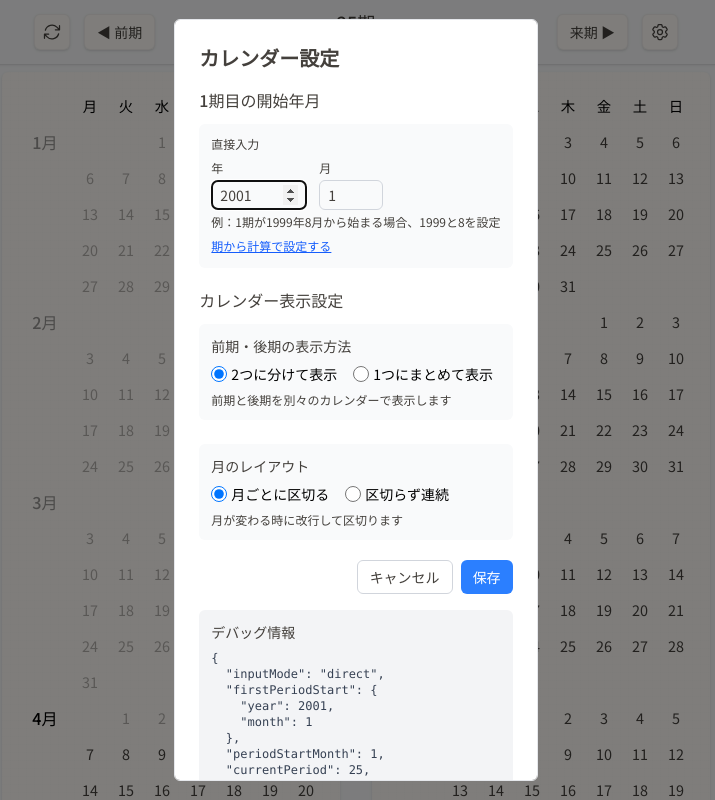
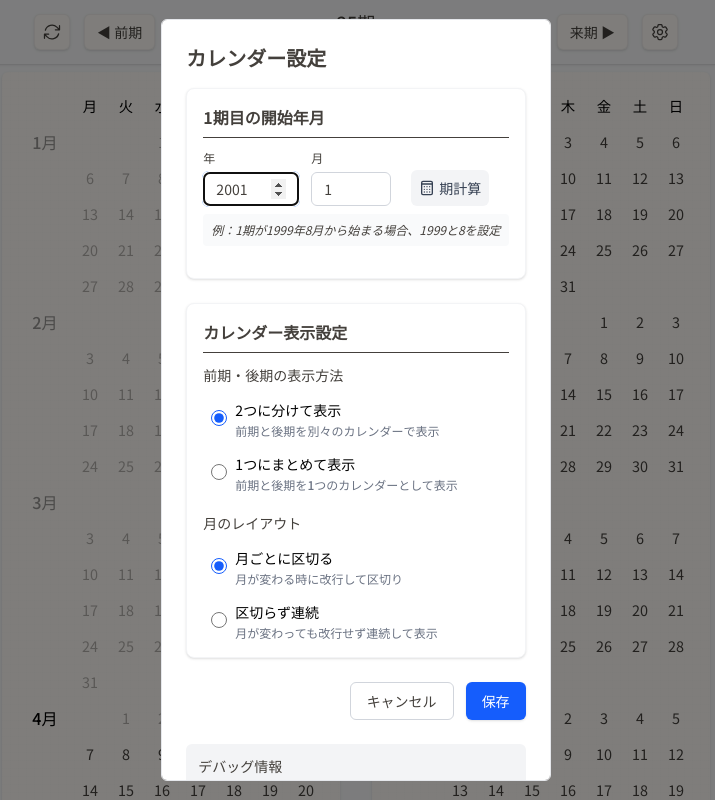
Before and after one commit to okonomi/period-calendar, a React (Vite) app: page / in a window 1280 px wide. Both pictures are taken after a click on the button 944 px from the left and 32 px from the top of the page. Shown: the top 800 px of the page, without its empty margins (284-999 px from the left). Built offline with nearby package versions, Linux system fonts and the light colour scheme; no server answers.

Commit message:
refactor: enhance calculator functionality and improve popup handling in SettingsForm

```diff
--- a/src/components/SettingsForm.tsx
+++ b/src/components/SettingsForm.tsx
@@ -1,5 +1,5 @@
 import { zodResolver } from "@hookform/resolvers/zod"
-import { useState } from "react"
+import { useEffect, useRef, useState } from "react"
 import { useForm } from "react-hook-form"
 import { z } from "zod"
 import { createCalendarDate, getToday } from "../domain/CalendarDate"
@@ -36,6 +36,10 @@ export const SettingsForm: React.FC<SettingsFormProps> = ({ settings, onSave, on
   const today = getToday()
   // 期から計算セクションの表示/非表示状態
   const [showCalculator, setShowCalculator] = useState(false)
+  // ポップアップの参照
+  const popupRef = useRef<HTMLDivElement>(null)
+  // ボタンの参照（ポップアップの位置決めに使用）
+  const buttonRef = useRef<HTMLButtonElement>(null)
 
   // react-hook-formの設定
   const {
@@ -66,8 +70,31 @@ export const SettingsForm: React.FC<SettingsFormProps> = ({ settings, onSave, on
     if (result) {
       setValue("firstPeriodStart.year", result.year)
       setValue("firstPeriodStart.month", result.month)
+      setShowCalculator(false) // 計算適用後にポップアップを閉じる
     }
   }
+
+  // ポップアップ外のクリックを検知して閉じる
+  useEffect(() => {
+    const handleClickOutside = (event: MouseEvent) => {
+      if (
+        popupRef.current &&
+        !popupRef.current.contains(event.target as Node) &&
+        buttonRef.current &&
+        !buttonRef.current.contains(event.target as Node)
+      ) {
+        setShowCalculator(false)
+      }
+    }
+
+    if (showCalculator) {
+      document.addEventListener("mousedown", handleClickOutside)
+    }
+
+    return () => {
+      document.removeEventListener("mousedown", handleClickOutside)
+    }
+  }, [showCalculator])
 
   // フォーム送信処理
   const onSubmitForm = (data: FormState) => {
@@ -82,15 +109,16 @@ export const SettingsForm: React.FC<SettingsFormProps> = ({ settings, onSave, on
   return (
     <form onSubmit={handleSubmit(onSubmitForm)}>
       <h2 className="text-calendar-text mb-4 text-lg font-semibold sm:text-xl">カレンダー設定</h2>
-      <div className="mb-5">
-        <h3 className="text-calendar-text mb-2 text-sm font-medium sm:mb-3 sm:text-base">1期目の開始年月</h3>
 
-        {/* 直接入力フォーム */}
-        <div className="mb-4 rounded-md bg-gray-50 p-3">
-          <h4 className="text-calendar-text mb-2 text-xs font-medium">直接入力</h4>
-          <div className="flex flex-wrap items-center gap-3">
+      {/* 1期目の開始年月設定セクション */}
+      <div className="mb-6 border border-gray-100 rounded-lg p-4 shadow-sm bg-white">
+        <h3 className="text-calendar-text mb-3 text-sm font-semibold sm:text-base border-b pb-2">1期目の開始年月</h3>
+
+        {/* 直接入力フォームと計算ボタン */}
+        <div className="mb-4">
+          <div className="flex flex-wrap items-end gap-3">
             <div>
-              <label htmlFor="firstPeriodYear" className="text-calendar-text mb-1 block text-xs font-medium">
+              <label htmlFor="firstPeriodYear" className="text-calendar-text mb-1.5 block text-xs font-medium">
                 年
               </label>
               <input
@@ -99,14 +127,14 @@ export const SettingsForm: React.FC<SettingsFormProps> = ({ settings, onSave, on
                 {...register("firstPeriodStart.year")}
                 min="1900"
                 max="2100"
-                className="text-calendar-text w-20 rounded-md border border-gray-300 px-2 py-1 text-sm sm:w-24"
+                className="text-calendar-text w-24 rounded-md border border-gray-300 px-3 py-1.5 text-sm focus:border-blue-500 focus:ring-1 focus:ring-blue-500"
               />
               {errors.firstPeriodStart?.year && (
                 <p className="mt-1 text-xs text-red-500">{errors.firstPeriodStart.year.message}</p>
               )}
             </div>
             <div>
-              <label htmlFor="firstPeriodMonth" className="text-calendar-text mb-1 block text-xs font-medium">
+              <label htmlFor="firstPeriodMonth" className="text-calendar-text mb-1.5 block text-xs font-medium">
                 月
               </label>
               <input
@@ -115,30 +143,72 @@ export const SettingsForm: React.FC<SettingsFormProps> = ({ settings, onSave, on
                 {...register("firstPeriodStart.month")}
                 min="1"
                 max="12"
-                className="text-calendar-text w-16 rounded-md border border-gray-300 px-2 py-1 text-sm"
+                className="text-calendar-text w-20 rounded-md border border-gray-300 px-3 py-1.5 text-sm focus:border-blue-500 focus:ring-1 focus:ring-blue-500"
               />
               {errors.firstPeriodStart?.month && (
                 <p className="mt-1 text-xs text-red-500">{errors.firstPeriodStart.month.message}</p>
               )}
             </div>
-          </div>
-          <p className="text-calendar-text mt-1 text-xs">例：1期が1999年8月から始まる場合、1999と8を設定</p>
+
+            {/* 期から計算ボタン（コンパクト版） */}
+            <div className="relative ml-2">
               <button
                 type="button"
+                ref={buttonRef}
                 onClick={() => setShowCalculator(!showCalculator)}
-            className="mt-2 text-xs text-blue-600 underline hover:text-blue-800"
+                className={`flex h-9 items-center gap-1 px-2 py-1 text-sm rounded-md transition-all ${
+                  showCalculator
+                    ? "bg-blue-100 text-blue-700 hover:bg-blue-200"
+                    : "bg-gray-100 text-gray-700 hover:bg-gray-200"
+                }`}
+                title="期から計算ツール"
               >
-            {showCalculator ? "期から計算を非表示にする" : "期から計算で設定する"}
+                <svg
+                  xmlns="http://www.w3.org/2000/svg"
+                  width="16"
+                  height="16"
+                  viewBox="0 0 24 24"
+                  fill="none"
+                  stroke="currentColor"
+                  strokeWidth="2"
+                  strokeLinecap="round"
+                  strokeLinejoin="round"
+                >
+                  <rect x="4" y="2" width="16" height="20" rx="2" ry="2"></rect>
+                  <line x1="12" y1="10" x2="12" y2="10"></line>
+                  <line x1="12" y1="14" x2="12" y2="14"></line>
+                  <line x1="12" y1="18" x2="12" y2="18"></line>
+                  <line x1="8" y1="10" x2="8" y2="10"></line>
+                  <line x1="8" y1="14" x2="8" y2="14"></line>
+                  <line x1="8" y1="18" x2="8" y2="18"></line>
+                  <line x1="16" y1="10" x2="16" y2="10"></line>
+                  <line x1="16" y1="14" x2="16" y2="14"></line>
+                  <line x1="16" y1="18" x2="16" y2="18"></line>
+                  <line x1="4" y1="6" x2="20" y2="6"></line>
+                </svg>
+                <span className="hidden sm:inline">期計算</span>
               </button>
-        </div>
 
-        {/* 期から計算フォーム - showCalculatorがtrueの時だけ表示 */}
+              {/* ポップアップ式の期計算フォーム - showCalculatorがtrueの時だけ表示 */}
               {showCalculator && (
-          <div className="mb-4 rounded-md bg-gray-50 p-3">
-            <h4 className="text-calendar-text mb-2 text-xs font-medium">期から計算</h4>
-            <div className="flex flex-wrap items-center gap-3">
+                <div
+                  ref={popupRef}
+                  className="absolute right-0 top-full mt-1 z-10 w-72 sm:w-80 bg-white rounded-lg shadow-lg border border-gray-200 p-4"
+                  style={{
+                    filter: "drop-shadow(0 1px 2px rgba(0, 0, 0, 0.1)) drop-shadow(0 1px 1px rgba(0, 0, 0, 0.06))",
+                  }}
+                >
+                  {/* 上部の三角形（吹き出し用） */}
+                  <div className="absolute -top-2 right-6 w-4 h-4 bg-white border-t border-l border-gray-200 transform rotate-45"></div>
+
+                  <h4 className="text-blue-700 font-medium text-sm mb-3">期から計算ツール</h4>
+                  <div className="space-y-4">
+                    <div className="grid grid-cols-2 gap-3">
                       <div>
-                <label htmlFor="periodStartMonth" className="text-calendar-text mb-1 block text-xs font-medium">
+                        <label
+                          htmlFor="periodStartMonth"
+                          className="text-calendar-text mb-1.5 block text-xs font-medium"
+                        >
                           期の開始月
                         </label>
                         <input
@@ -147,14 +217,14 @@ export const SettingsForm: React.FC<SettingsFormProps> = ({ settings, onSave, on
                           {...register("periodStartMonth")}
                           min="1"
                           max="12"
-                  className="text-calendar-text w-16 rounded-md border border-gray-300 px-2 py-1 text-sm"
+                          className="text-calendar-text w-full rounded-md border border-gray-300 px-2 py-1.5 text-sm focus:border-blue-500 focus:ring-1 focus:ring-blue-500"
                         />
                         {errors.periodStartMonth && (
                           <p className="mt-1 text-xs text-red-500">{errors.periodStartMonth.message}</p>
                         )}
                       </div>
                       <div>
-                <label htmlFor="currentPeriod" className="text-calendar-text mb-1 block text-xs font-medium">
+                        <label htmlFor="currentPeriod" className="text-calendar-text mb-1.5 block text-xs font-medium">
                           現在何期目
                         </label>
                         <input
@@ -162,104 +232,154 @@ export const SettingsForm: React.FC<SettingsFormProps> = ({ settings, onSave, on
                           id="currentPeriod"
                           {...register("currentPeriod")}
                           min="1"
-                  className="text-calendar-text w-16 rounded-md border border-gray-300 px-2 py-1 text-sm"
+                          className="text-calendar-text w-full rounded-md border border-gray-300 px-2 py-1.5 text-sm focus:border-blue-500 focus:ring-1 focus:ring-blue-500"
                         />
-                {errors.currentPeriod && <p className="mt-1 text-xs text-red-500">{errors.currentPeriod.message}</p>}
+                        {errors.currentPeriod && (
+                          <p className="mt-1 text-xs text-red-500">{errors.currentPeriod.message}</p>
+                        )}
                       </div>
                     </div>
-            <p className="text-calendar-text mt-1 text-xs">
+
+                    <div>
+                      <p className="text-calendar-text text-xs bg-blue-50 p-2 rounded-md italic">
                         例：現在3期目で4月始まりの場合、開始月に4、現在何期目に3を設定
                       </p>
+                    </div>
+
+                    <div className="flex justify-end">
                       <button
                         type="button"
                         onClick={applyCalculatedValue}
-              className="mt-2 rounded-md bg-blue-500 px-2 py-1 text-xs text-white transition-colors duration-200 hover:bg-blue-600"
+                        className="bg-blue-600 px-3 py-1.5 text-sm text-white rounded-md shadow-sm hover:bg-blue-700 transition-colors flex items-center gap-1"
                       >
+                        <svg
+                          xmlns="http://www.w3.org/2000/svg"
+                          width="16"
+                          height="16"
+                          viewBox="0 0 24 24"
+                          fill="none"
+                          stroke="currentColor"
+                          strokeWidth="2"
+                          strokeLinecap="round"
+                          strokeLinejoin="round"
+                        >
+                          <path d="M5 12h14"></path>
+                          <path d="M12 5v14"></path>
+                        </svg>
                         計算結果を反映
                       </button>
                     </div>
-        )}
                   </div>
-
-      <div className="mb-5">
-        <h3 className="text-calendar-text mb-2 text-sm font-medium sm:mb-3 sm:text-base">カレンダー表示設定</h3>
-        <div className="flex flex-col gap-4 sm:gap-6">
-          <div className="rounded-md bg-gray-50 p-2 sm:p-3">
-            <div className="text-calendar-text mb-2 block text-xs font-medium sm:text-sm">前期・後期の表示方法</div>
-            <div className="mt-2 flex flex-col gap-2 sm:flex-row sm:gap-4">
-              <label className="flex items-center gap-1">
-                <input type="radio" value="split" {...register("periodSplitMode")} className="h-4 w-4" />
-                <span className="text-sm">2つに分けて表示</span>
-              </label>
-              <label className="flex items-center gap-1">
-                <input type="radio" value="single" {...register("periodSplitMode")} className="h-4 w-4" />
-                <span className="text-sm">1つにまとめて表示</span>
-              </label>
                 </div>
-            <div className="mt-2 flex items-center gap-2">
-              <div className="text-calendar-text text-xs">
-                {watch("periodSplitMode") === "split" ? (
-                  <>
-                    前期と後期を<span className="font-medium">別々のカレンダー</span>で表示します
-                  </>
-                ) : (
-                  <>
-                    前期と後期を<span className="font-medium">1つのカレンダー</span>として続けて表示します
-                  </>
               )}
             </div>
           </div>
+          <p className="text-calendar-text mt-2 text-xs bg-gray-50 p-2 rounded italic">
+            例：1期が1999年8月から始まる場合、1999と8を設定
+          </p>
+        </div>
       </div>
 
-          <div className="rounded-md bg-gray-50 p-2 sm:p-3">
-            <div className="text-calendar-text mb-2 block text-xs font-medium sm:text-sm">月のレイアウト</div>
-            <div className="mt-2 flex flex-col gap-2 sm:flex-row sm:gap-4">
-              <label className="flex items-center gap-1">
-                <input type="radio" value="monthly" {...register("monthLayoutMode")} className="h-4 w-4" />
-                <span className="text-sm">月ごとに区切る</span>
+      {/* カレンダー表示設定セクション */}
+      <div className="mb-6 border border-gray-100 rounded-lg p-4 shadow-sm bg-white">
+        <h3 className="text-calendar-text mb-3 text-sm font-semibold sm:text-base border-b pb-2">カレンダー表示設定</h3>
+        <div className="flex flex-col gap-5">
+          {/* 前期・後期の表示方法 */}
+          <div>
+            <h4 className="text-calendar-text mb-3 text-xs font-medium sm:text-sm">前期・後期の表示方法</h4>
+            <div className="flex flex-col gap-3 pl-2">
+              <label className="flex items-center gap-2 cursor-pointer">
+                <input
+                  type="radio"
+                  value="split"
+                  {...register("periodSplitMode")}
+                  className="h-4 w-4 accent-blue-600"
+                />
+                <div>
+                  <span className="text-sm">2つに分けて表示</span>
+                  <p className="text-xs text-gray-500 mt-0.5">
+                    前期と後期を<span className="font-medium">別々のカレンダー</span>で表示
+                  </p>
+                </div>
               </label>
-              <label className="flex items-center gap-1">
-                <input type="radio" value="continuous" {...register("monthLayoutMode")} className="h-4 w-4" />
-                <span className="text-sm">区切らず連続</span>
+              <label className="flex items-center gap-2 cursor-pointer">
+                <input
+                  type="radio"
+                  value="single"
+                  {...register("periodSplitMode")}
+                  className="h-4 w-4 accent-blue-600"
+                />
+                <div>
+                  <span className="text-sm">1つにまとめて表示</span>
+                  <p className="text-xs text-gray-500 mt-0.5">
+                    前期と後期を<span className="font-medium">1つのカレンダー</span>として表示
+                  </p>
+                </div>
               </label>
             </div>
-            <div className="mt-2 flex items-center gap-2">
-              <div className="text-calendar-text text-xs">
-                {watch("monthLayoutMode") === "monthly" ? (
-                  <>
-                    月が変わる時に<span className="font-medium">改行して区切り</span>ます
-                  </>
-                ) : (
-                  <>
-                    月が変わっても<span className="font-medium">改行せず連続</span>して表示します
-                  </>
-                )}
           </div>
+
+          {/* 月のレイアウト */}
+          <div>
+            <h4 className="text-calendar-text mb-3 text-xs font-medium sm:text-sm">月のレイアウト</h4>
+            <div className="flex flex-col gap-3 pl-2">
+              <label className="flex items-center gap-2 cursor-pointer">
+                <input
+                  type="radio"
+                  value="monthly"
+                  {...register("monthLayoutMode")}
+                  className="h-4 w-4 accent-blue-600"
+                />
+                <div>
+                  <span className="text-sm">月ごとに区切る</span>
+                  <p className="text-xs text-gray-500 mt-0.5">
+                    月が変わる時に<span className="font-medium">改行して区切り</span>
+                  </p>
+                </div>
+              </label>
+              <label className="flex items-center gap-2 cursor-pointer">
+                <input
+                  type="radio"
+                  value="continuous"
+                  {...register("monthLayoutMode")}
+                  className="h-4 w-4 accent-blue-600"
+                />
+                <div>
+                  <span className="text-sm">区切らず連続</span>
+                  <p className="text-xs text-gray-500 mt-0.5">
+                    月が変わっても<span className="font-medium">改行せず連続</span>して表示
+                  </p>
+                </div>
+              </label>
             </div>
           </div>
         </div>
       </div>
 
-      <div className="flex justify-end space-x-2">
+      {/* ボタン群 */}
+      <div className="flex justify-end space-x-3">
         <button
           type="button"
           onClick={onCancel}
-          className="text-calendar-text cursor-pointer rounded-md border border-gray-300 px-2 py-1 text-sm transition-colors duration-200 hover:scale-105 hover:bg-gray-50 hover:shadow sm:px-3 sm:py-1.5"
+          className="text-calendar-text cursor-pointer rounded-md border border-gray-300 px-4 py-2 text-sm font-medium transition-colors hover:bg-gray-50"
         >
           キャンセル
         </button>
         <button
           type="submit"
-          className="cursor-pointer rounded-md bg-blue-500 px-2 py-1 text-sm text-white transition-colors duration-200 hover:scale-105 hover:bg-blue-600 hover:shadow sm:px-3 sm:py-1.5"
+          className="cursor-pointer rounded-md bg-blue-600 px-4 py-2 text-sm font-medium text-white shadow-sm transition-colors hover:bg-blue-700"
         >
           保存
         </button>
       </div>
 
-      <div className="mt-4 rounded-md bg-gray-100 p-3">
+      {/* デバッグ情報（開発時のみ表示） */}
+      {process.env.NODE_ENV === "development" && (
+        <div className="mt-6 rounded-md bg-gray-100 p-3">
           <h3 className="text-calendar-text mb-2 text-sm font-medium">デバッグ情報</h3>
-        <pre className="text-xs text-gray-700">{JSON.stringify(formValues, null, 2)}</pre>
+          <pre className="text-xs text-gray-700 overflow-auto max-h-40">{JSON.stringify(formValues, null, 2)}</pre>
         </div>
+      )}
     </form>
   )
 }
```
Lines whose indentation alone changed are shown as unchanged.
